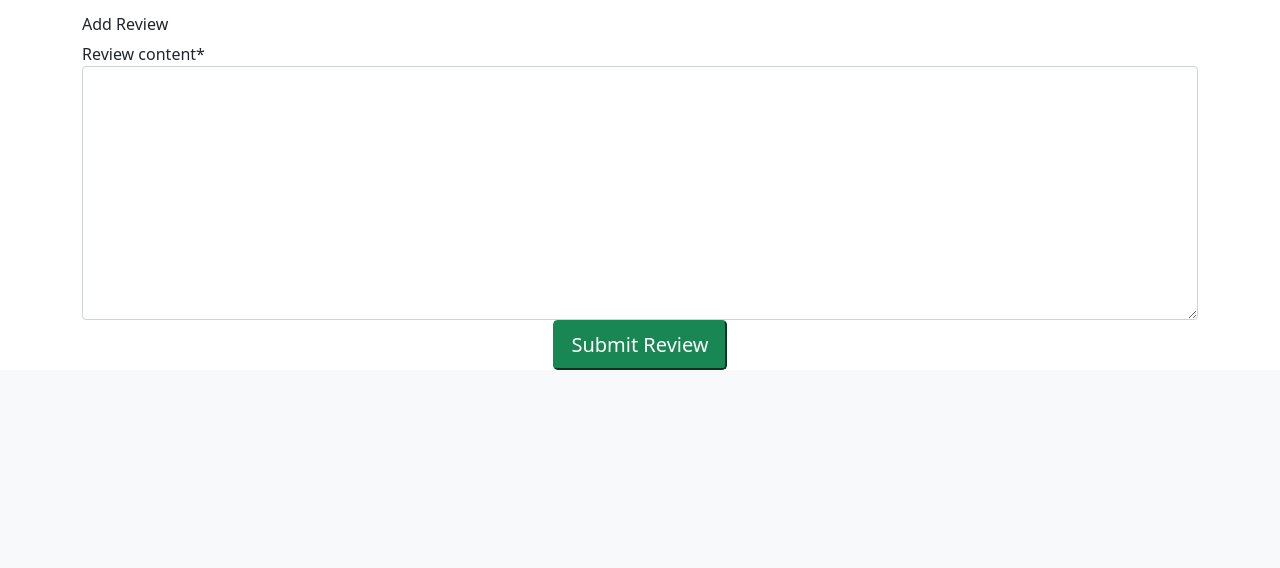
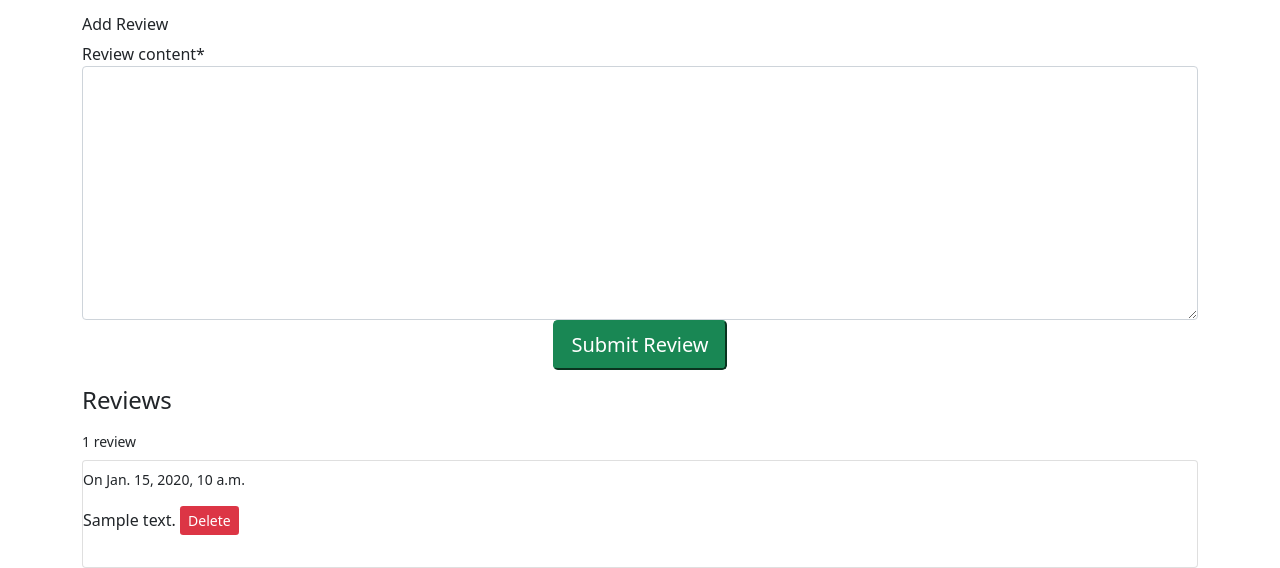
Before and after one commit to lbacon17/octo_book_reviews, a Django app: page /books/1 in a window 1280 px wide. Shown: the part 849-1417 px from the top of the page. Before the commit the page ends 1219 px from the top, so only its background shows below. Run offline with Django 3.2, Linux system fonts and the light colour scheme; a user stored in the database is signed in; data comes from the database, SQL or seed files in the repository; tables that the repository leaves empty hold one stand-in row (values such as "Sample post"); some libraries are stand-ins or nearby versions.

Commit message:
added basic review functionality

```diff
--- a/books/models.py
+++ b/books/models.py
@@ -36,6 +36,9 @@ class Genre(models.Model):
 
 class Book(models.Model):
 
+    class Meta:
+        verbose_name_plural = 'Books'
+
     def current_year():
         return datetime.date.today().year
 
@@ -67,3 +70,7 @@ class Review(models.Model):
     book = models.ForeignKey(Book, null=False, blank=False, on_delete=models.CASCADE, related_name='reviews')
     review_content = models.TextField(null=False, blank=False)
     created_on = models.DateTimeField(auto_now_add=True)
+    approved = models.BooleanField(default=False)
+
+    def __str__(self):
+        return self.review_content
--- a/books/templates/books/includes/book_review_section.html
+++ b/books/templates/books/includes/book_review_section.html
@@ -6,3 +6,25 @@
         <button class="btn-lg btn-success">Submit Review</button>
     </div>
 </form>
+<div class="row">
+    <div class="col-12">
+        <h4 class="mt-3">Reviews</h4>
+    </div>
+    <div class="col-12">
+        <p class="small my-2">{{ reviews|length }} review{% if reviews|length != 1 %}s{% endif %}</p>
+        {% for review in reviews %}
+            <div class="card">
+                <p class="small mt-2 ml-2">On {{ review.created_on }}</p>
+                <p class="mt-0 ml-2">
+                    {{ review.review_content }}
+                    {% if request.user.is_superuser %}
+                        <span class="float-right">
+                            <button type="button" id="modal-trigger-review-{{ book.id }}-{{ review.id }}" class="btn-sm btn-danger mr-2 border-0">Delete</button>
+                            {% include 'books/includes/delete_review_modal_popup.html' %}
+                        </span>
+                    {% endif %}
+                </p>
+            </div>
+        {% endfor %}
+    </div>
+</div>
--- /dev/null
+++ b/books/templates/books/includes/delete_review_modal_popup.html
@@ -0,0 +1,33 @@
+<div class="modal fade" id="review-{{ book.id }}-{{ review.id }}" tabindex="-1" role="dialog" aria-labelledby="review-{{ book.id }}-{{ review.id }}Label" aria-hidden="true">
+    <div class="modal-dialog">
+        <div class="modal-content">
+            <div class="modal-header">
+                <h5 class="modal-title" id="review-{{ book.id }}-{{ review.id }}Label">
+                    Delete Comment
+                </h5>
+                <button type="button" class="btn-close" data-dismiss="modal" aria-label="Close"></button>
+            </div>
+            <div class="modal-body">
+                <p class="mb-2">
+                    {% if request.user.is_superuser %}
+                        Are you sure you want to delete this review from {{ review.created_on }}?
+                    {% else %}
+                        Are you sure you want to delete your review from {{ review.created_on }}?
+                    {% endif %}
+                </p>
+                <p class="small text-muted">"{{ review.review_content }}"</p>
+                <p class="mb-0">
+                    <strong class="text-danger uppercase">Once deleted, you will not be able to restore the review.</strong>
+                </p>
+            </div>
+            <div class="modal-footer">
+                <button type="button" class="btn-lg btn-light text-dark cancel" data-dismiss="modal" aria-label="Close">
+                    Cancel
+                </button>
+                <a href="{% url 'delete_review' book.id review.id %}" class="btn-lg btn-danger text-dec-none confrm-delete">
+                    Delete
+                </a>
+            </div>
+        </div>
+    </div>
+</div>
--- a/books/urls.py
+++ b/books/urls.py
@@ -5,4 +5,5 @@ from . import views
 urlpatterns = [
     path('', views.all_books, name='all_books'),
     path('<book_id>', views.book_details, name='book_details'),
+    path('delete_review/<book_id>/<review_id>', views.delete_review, name='delete_review'),
 ]
--- a/books/views.py
+++ b/books/views.py
@@ -1,5 +1,6 @@
-from django.shortcuts import render, get_object_or_404
+from django.shortcuts import render, redirect, reverse, get_object_or_404
 from django.contrib import messages
+from django.contrib.auth.decorators import login_required
 from .models import Book, Category, Review
 from .forms import BookForm, ReviewForm
 
@@ -14,7 +15,7 @@ def all_books(request):
 
 def book_details(request, book_id):
     book = get_object_or_404(Book, pk=book_id)
-    reviews = book.reviews.all()
+    reviews = book.reviews.order_by('-created_on')
     new_review = None
     if request.method == 'POST':
         review_form = ReviewForm(request.POST)
@@ -35,3 +36,22 @@ def book_details(request, book_id):
         'review_form': review_form,
     }
     return render(request, template, context)
+
+
+@login_required
+def delete_review(request, review_id, book_id):
+    review = get_object_or_404(Review, pk=review_id)
+    if request.user.is_superuser:
+        book = Book.objects.get(id=book_id)
+        review.delete()
+        messages.success(request, 'The review was successfully deleted.')
+        return redirect(reverse('book_details', args=[book.id]))
+    elif review.user == request.user:
+        book = Book.objects.get(id=book_id)
+        review.delete()
+        messages.success(request, 'Your review was successfully deleted.')
+        return redirect(reverse('book_details', args=[book.id]))
+    else:
+        messages.error(request, 'Sorry, you do not have permission to '
+                       'perform that action.')
+        return redirect(reverse('home'))
```
Also changed, not shown: books/admin.py (+10 -1 lines), books/migrations/0007_review_approved.py (added).
